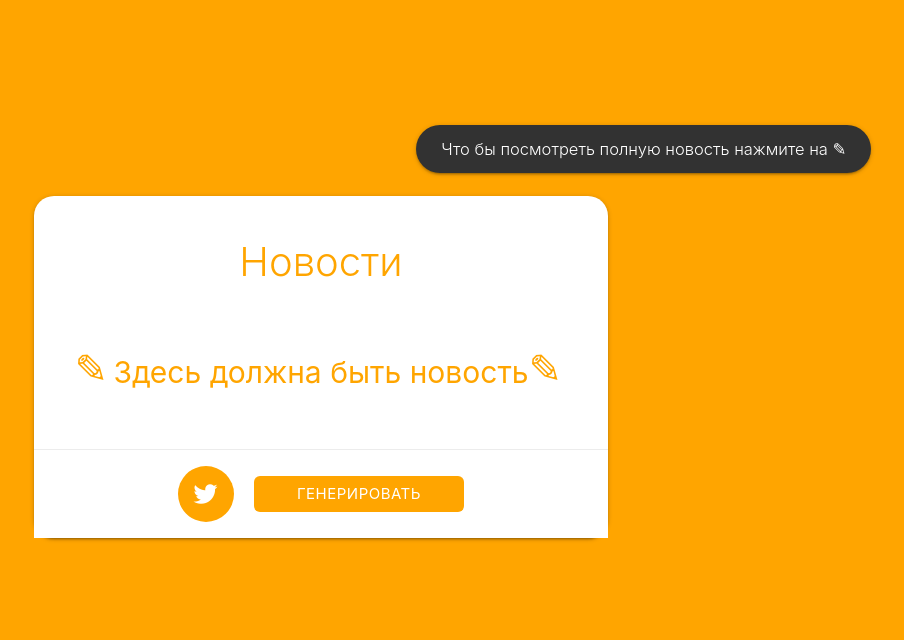
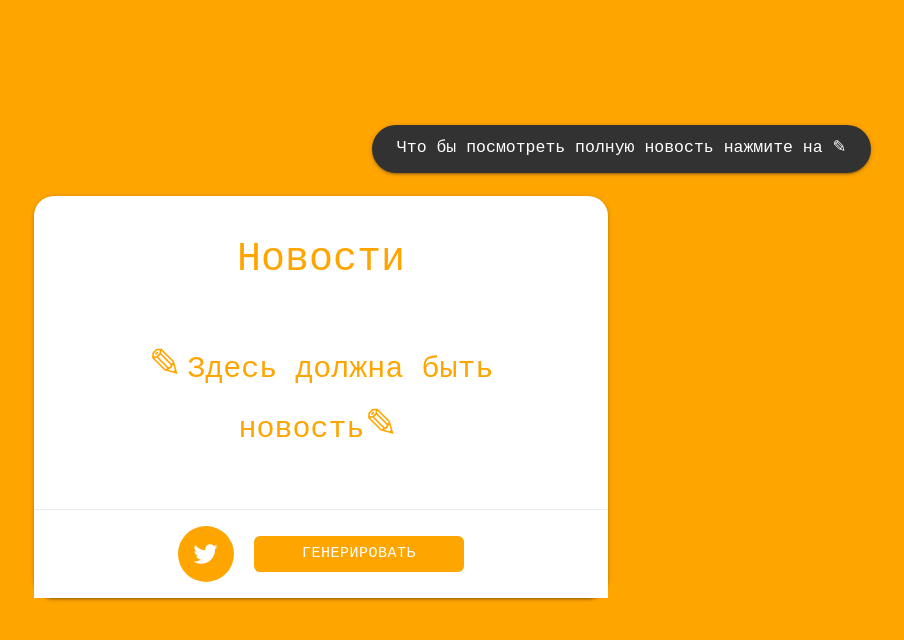
Before and after one commit to MBfilipp/QuotesApp, a React (Create React App) app in the folder quotes/: page / in a window 1280 px wide. Shown: the top 640 px of the page, without its empty margins (319-1223 px from the left). Built offline with nearby package versions, Linux system fonts and the light colour scheme.

Commit message:
Add new font

```diff
--- a/quotes/public/index.html
+++ b/quotes/public/index.html
@@ -8,6 +8,7 @@
       name="description"
       content="Web site created using create-react-app"
     />
+    <link href="https://fonts.googleapis.com/css?family=Courier+Prime&display=swap" rel="stylesheet">
     <link rel="icon" type="image/png" href="%PUBLIC_URL%/gantt-chart.png" sizes="16x16"/>
     <script src="https://kit.fontawesome.com/95ed940c2e.js" crossorigin="anonymous"></script>
     <title>News Generator</title>
--- a/quotes/src/index.css
+++ b/quotes/src/index.css
@@ -2,6 +2,8 @@
 
 body {
   transition: 2s;
+  font-family: 'Courier Prime', monospace !important;
+  word-spacing: 0.1em;
 }
 
 ::-webkit-scrollbar {
@@ -29,6 +31,7 @@ body {
   font-size: 30px !important;
   padding: 0 0 5% 0 !important;
   transition: 1s;
+  word-spacing: 0.001em !important;
 }
 
 .btn-size {
@@ -58,6 +61,7 @@ body {
 
 .modal-p {
   font-size: 26px;
+  word-spacing: 0.001em !important;
 }
 
 .modal-title {
@@ -92,4 +96,9 @@ body {
 
 a > i.fa-github {
   color: white;
+  margin-left: 10px;
 }
+
+.toast {
+  word-spacing: 0.001em !important;
+}
```
